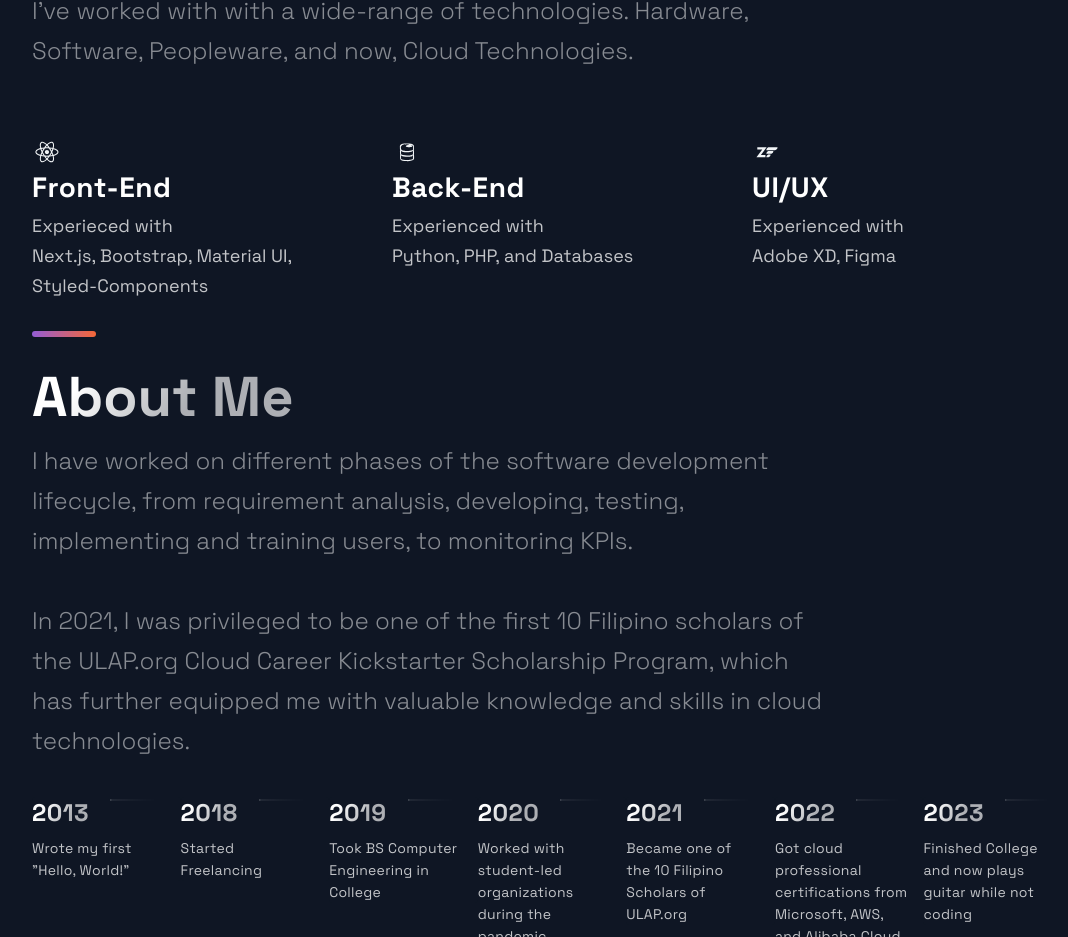
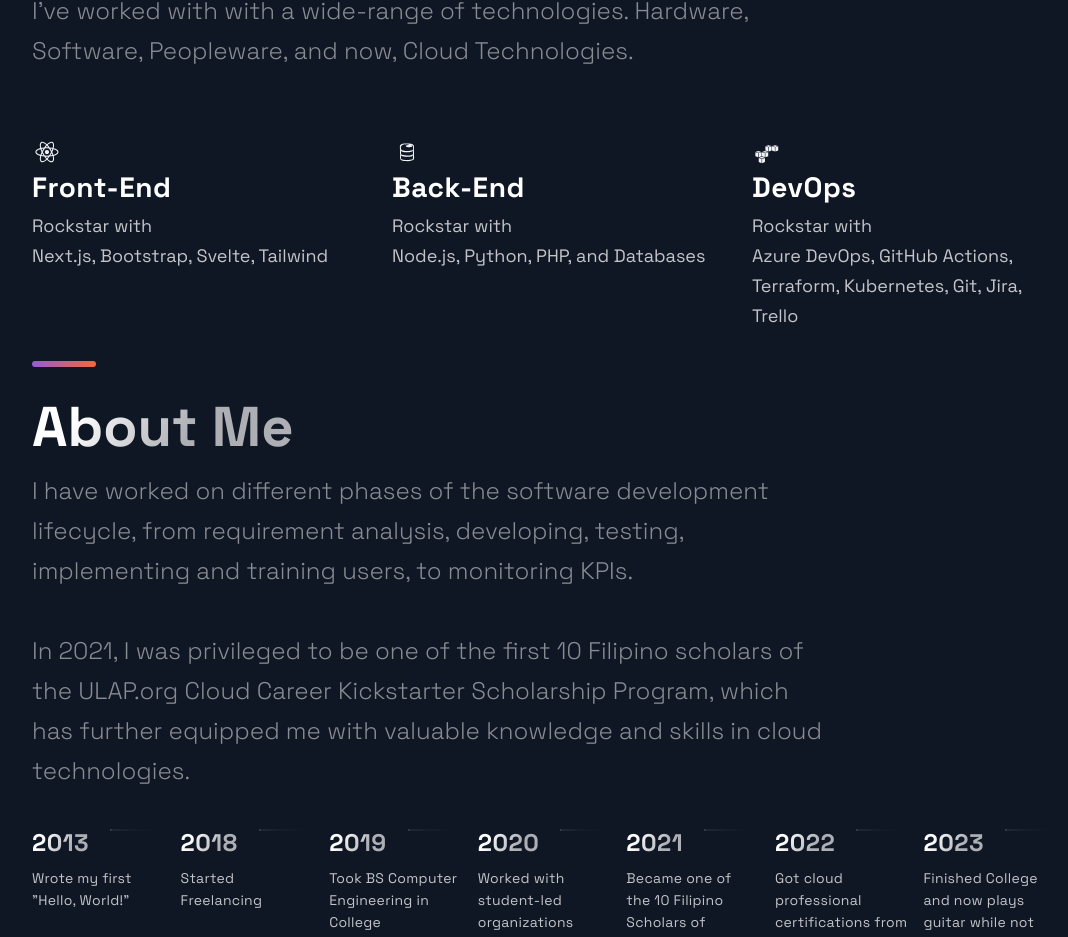
Before and after one commit to proDev-Theron/nextjs-portfolio-website, a Next.js app: page / in a window 1280 px wide. Shown: the part 2499-3436 px from the top of the page, without its empty margins (88-1156 px from the left). Built offline with nearby package versions, Linux system fonts and the light colour scheme.

Commit message:
Replace UIUX with DevOps

```diff
--- a/src/components/Technologies/Technologies.js
+++ b/src/components/Technologies/Technologies.js
@@ -1,5 +1,5 @@
 import React from 'react';
-import { DiFirebase, DiReact, DiZend } from 'react-icons/di';
+import { DiFirebase, DiReact, DiAws } from 'react-icons/di';
 import { Section, SectionDivider, SectionText, SectionTitle } from '../../styles/GlobalComponents';
 import { List, ListContainer, ListItem, ListParagraph, ListTitle } from './TechnologiesStyles';
 
@@ -19,8 +19,8 @@
         <ListContainer>
           <ListTitle>Front-End</ListTitle>
           <ListParagraph>
-            Experieced with <br />
-            Next.js, Bootstrap, Material UI, Styled-Components
+            Rockstar with <br />
+            Next.js, Bootstrap, Svelte, Tailwind
           </ListParagraph>
         </ListContainer>
       </ListItem>
@@ -31,20 +31,20 @@
         <ListContainer>
           <ListTitle>Back-End</ListTitle>
           <ListParagraph>
-            Experienced with <br />
-            Python, PHP, and Databases
+            Rockstar with <br />
+            Node.js, Python, PHP, and Databases
           </ListParagraph>
         </ListContainer>
       </ListItem>
       <ListItem>
         <picture>
-          <DiZend size="3rem" />
+          <DiAws size="3rem" />
         </picture>
         <ListContainer>
-          <ListTitle>UI/UX</ListTitle>
+          <ListTitle>DevOps</ListTitle>
           <ListParagraph>
-            Experienced with <br />
-            Adobe XD, Figma
+            Rockstar with <br />
+            Azure DevOps, GitHub Actions, Terraform, Kubernetes, Git, Jira, Trello
           </ListParagraph>
         </ListContainer>
       </ListItem>
```
